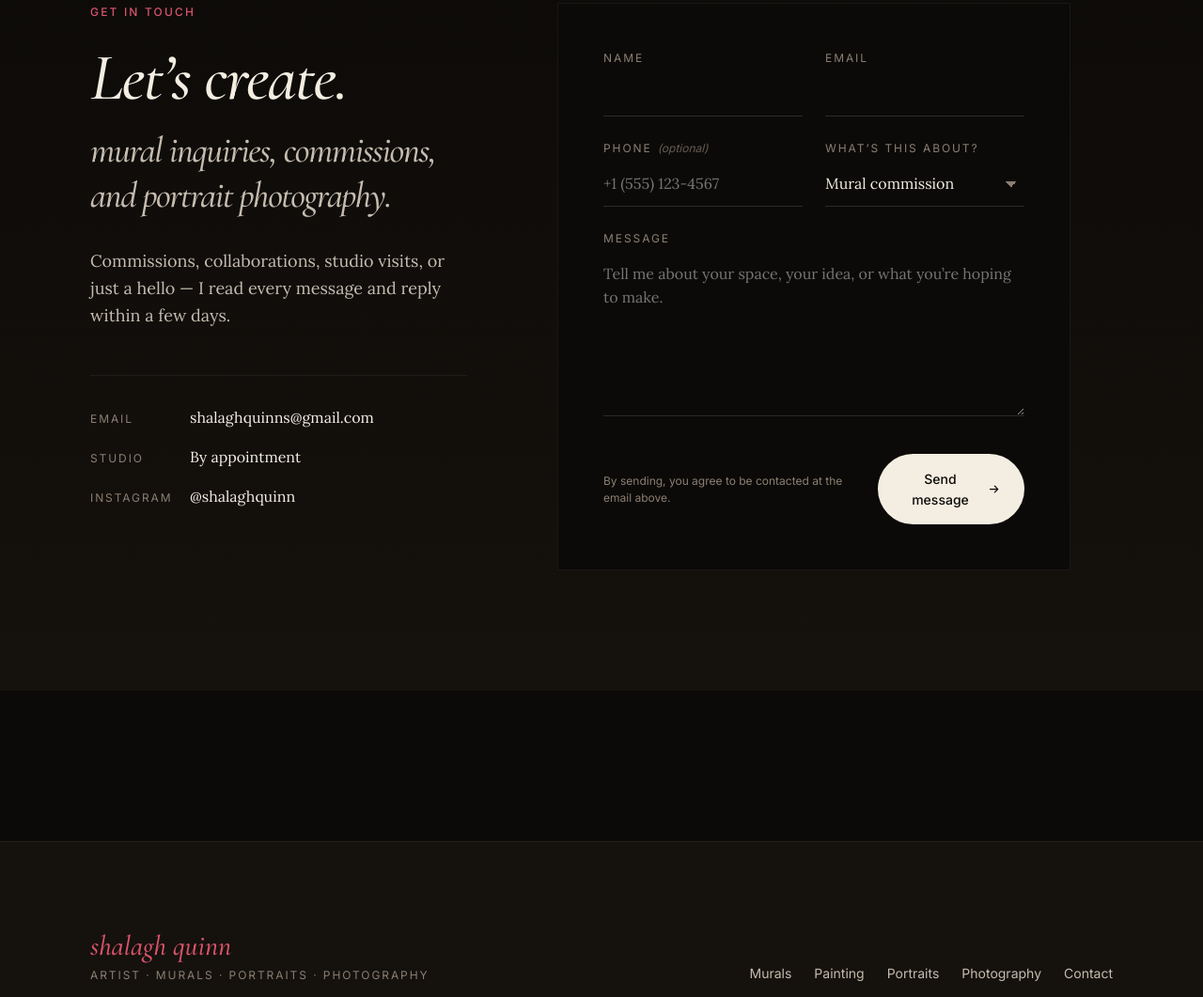
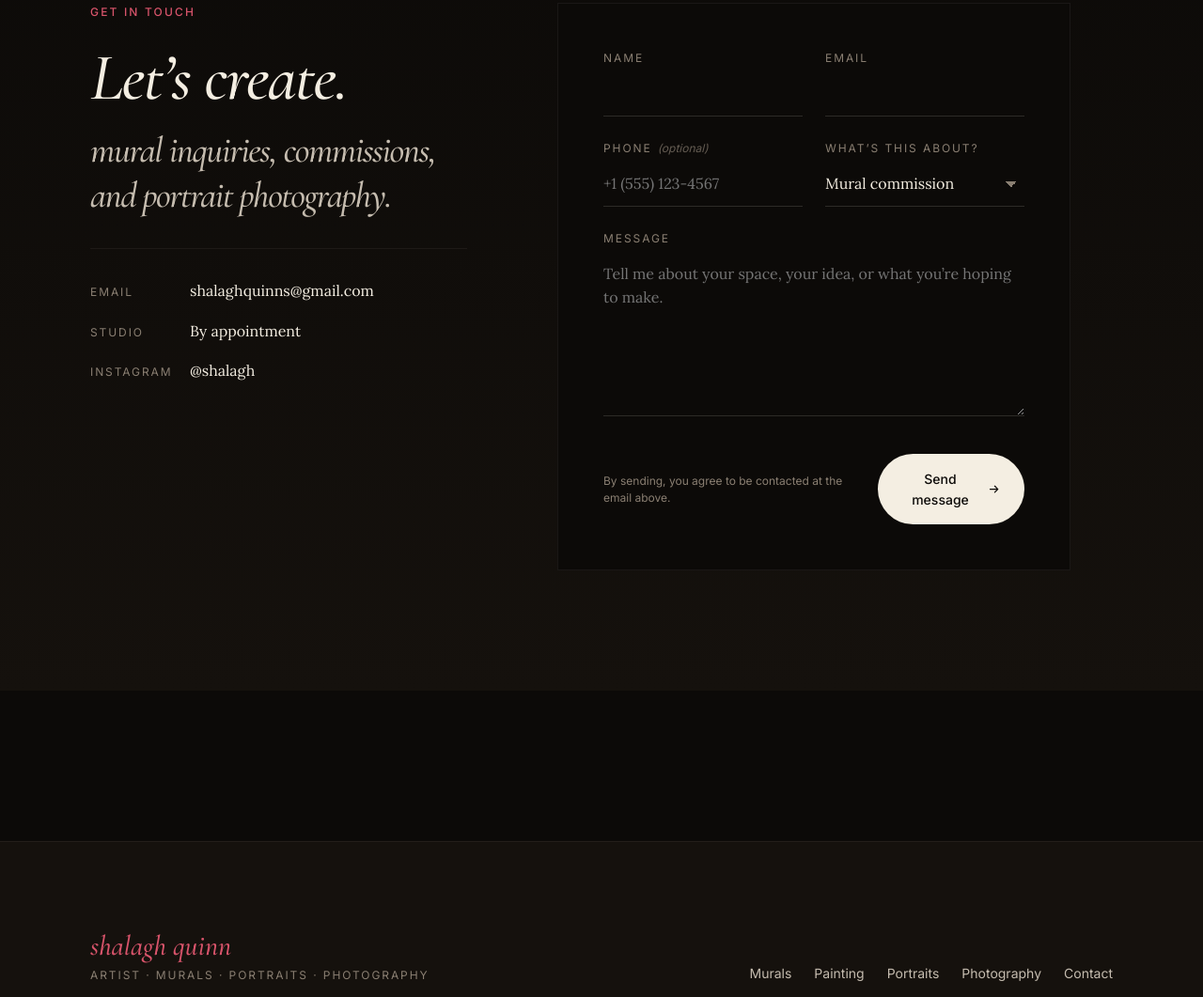
Before and after one commit to drorna/shalagh-quinn-art, an Astro site: page / in a window 1280 px wide. Shown: the part 5840-6901 px from the top of the page at 94% size. Built offline with nearby package versions, Linux system fonts and the light colour scheme; Astro itself is replaced by a stand-in of ours.

Commit message:
Contact: remove redundant lede; update Instagram to @shalagh

```diff
--- a/src/components/ContactSection.astro
+++ b/src/components/ContactSection.astro
@@ -15,10 +15,6 @@ const RECIPIENT_EMAIL = "shalaghquinns@gmail.com";
         Let&rsquo;s create.<br />
         <span>mural inquiries, commissions,<br />and portrait photography.</span>
       </h2>
-      <p class="contact__lede">
-        Commissions, collaborations, studio visits, or just a hello —
-        I read every message and reply within a few days.
-      </p>
 
       <ul class="contact__direct">
         <li>
@@ -31,7 +27,7 @@ const RECIPIENT_EMAIL = "shalaghquinns@gmail.com";
         </li>
         <li>
           <span class="contact__direct-label">Instagram</span>
-          <a href="https://instagram.com/" target="_blank" rel="noopener noreferrer">@shalaghquinn</a>
+          <a href="https://instagram.com/shalagh" target="_blank" rel="noopener noreferrer">@shalagh</a>
         </li>
       </ul>
     </header>
```
